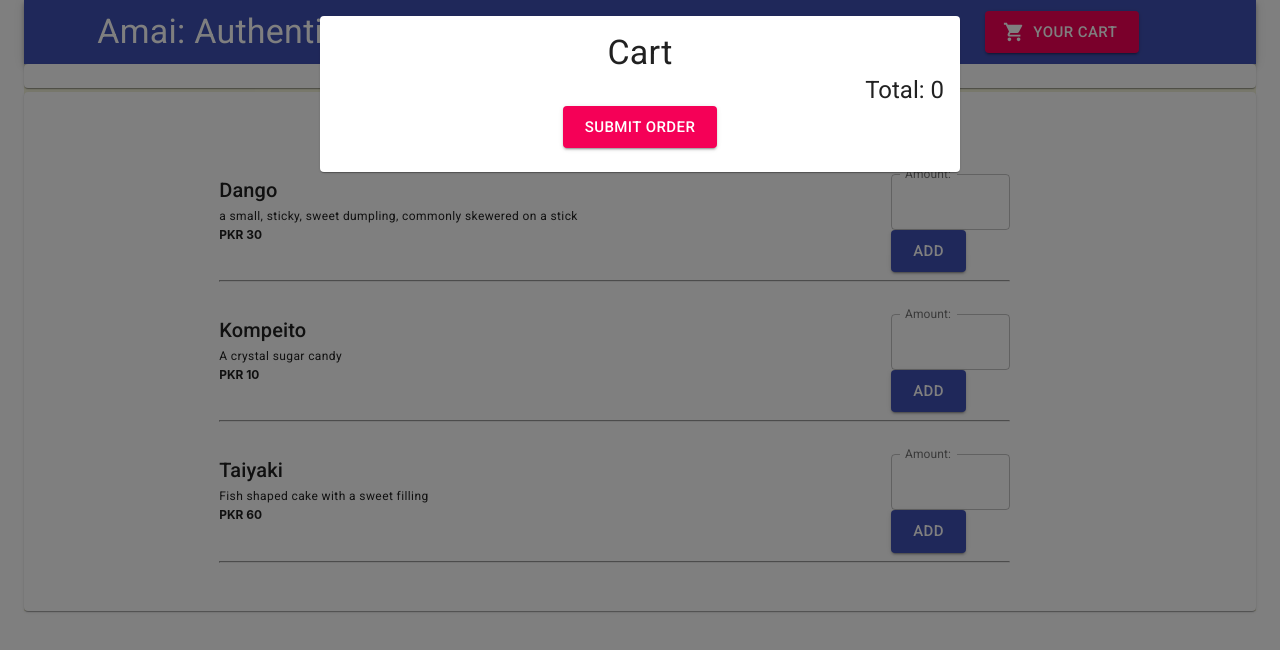
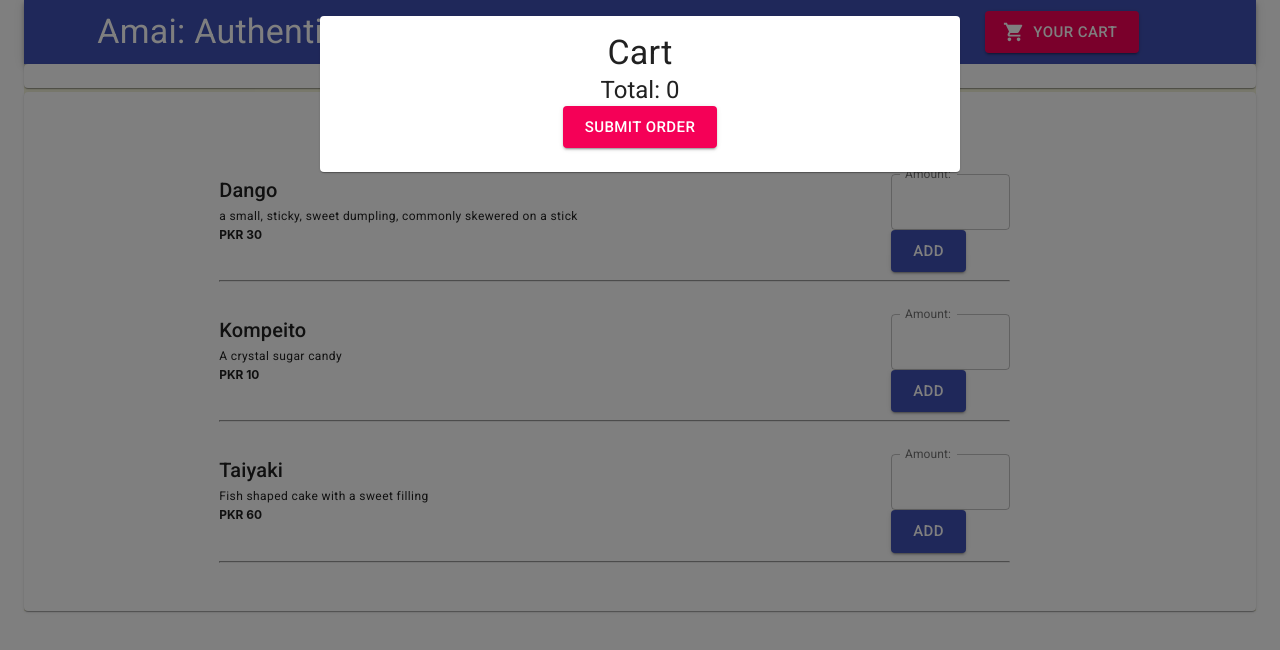
Before and after one commit to algoSupport/Food-Ordering, a React (Create React App) app: page / in a window 1280 px wide. Both pictures are taken after a click on the button "YOUR CART". Shown: the top 650 px of the page. Built offline with nearby package versions, Linux system fonts and the light colour scheme.

Commit message:
Attempting to push to alternate repo

```diff
--- a/package.json
+++ b/package.json
@@ -1,5 +1,5 @@
 {
-  "homepage": "http://mbaamir.github.io/11FoodOrderApp",
+  "homepage": "http://mbaamir.github.io/order-Food-App",
   "name": "react-food-order-app",
   "version": "0.1.0",
   "private": true,
--- a/src/Components/Cart/Cart.js
+++ b/src/Components/Cart/Cart.js
@@ -56,8 +56,8 @@ const CartCard = () => {
             {CartList}
           </Grid>
 
-          <Grid item xs={3} sm={12}>
-            <Typography variant="h5" component="h3" align="right">
+          <Grid item xs={3} sm={12} align="center">
+            <Typography variant="h5" component="h3" >
               Total: {Total}
             </Typography>
           </Grid>
```
